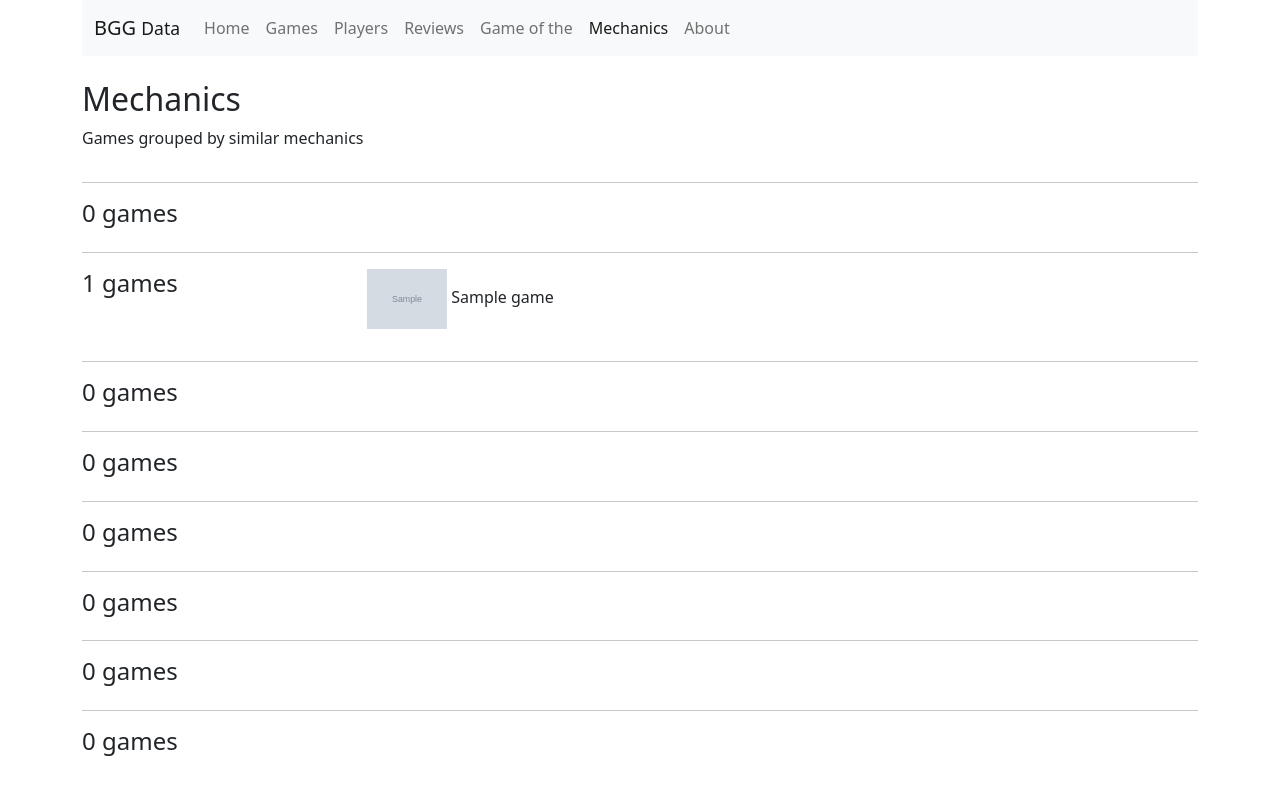
After one commit to Tjorriemorrie/bggd, a Django app: page /mechanics/ in a window 1280 px wide. The commit adds this page. Run offline with Django 3.2, Linux system fonts and the light colour scheme; tables that the repository leaves empty hold one stand-in row (values such as "Sample post"); grey boxes marked "Sample" are stand-in pictures; some libraries are stand-ins or nearby versions.

Commit message:
Added mechanics grouping

```diff
--- a/bgg/urls.py
+++ b/bgg/urls.py
@@ -30,4 +30,5 @@ urlpatterns = [
     path('players/<int:pk>', views.PlayerDetailView.as_view(), name='player_detail'),
     path('players/<int:pk>/predict', views.player_predict_view, name='player_predict'),
     path('reviews/', views.ReviewView.as_view(), name='reviews'),
+    path('mechanics/', views.mec_view, name='mec'),
 ]
--- a/main/management/commands/model_train.py
+++ b/main/management/commands/train_models.py
@@ -2,7 +2,7 @@ import logging
 
 from django.core.management import BaseCommand
 
-from main.recommendations import train_model
+from main.recommendations import train_rec_model, train_mec_model
 
 logger = logging.getLogger(__name__)
 
@@ -11,5 +11,6 @@ class Command(BaseCommand):
     help = 'Train surprise model on data'
 
     def handle(self, *args, **options):
-        train_model()
+        train_mec_model()
+        train_rec_model()
         logger.info(''.join(['='] * 50) + ' done ' + ''.join(['='] * 50))
--- a/main/models.py
+++ b/main/models.py
@@ -1,8 +1,9 @@
 from datetime import datetime
-from typing import Optional, List
+from typing import Optional, List, Union
 
 from django.core.validators import MinValueValidator, MaxValueValidator
 from django.db import models
+from django.db.models import QuerySet
 from django.utils.timezone import now
 
 from main.constants import WEIGHT_HEAVY, WEIGHT_MEDIUM, WEIGHT_LIGHT
@@ -80,6 +81,9 @@ class Game(models.Model):
 
     # hotness
     hotness = models.FloatField(null=True)  # update hotness cron
+
+    # similar
+    mechanic_cluster = models.IntegerField(null=True)
 
     created_at = models.DateTimeField(auto_now_add=True)
     updated_at = models.DateTimeField(auto_now=True)
@@ -282,7 +286,7 @@ class Award(models.Model):
     updated_at = models.DateTimeField(auto_now=True)
 
     def __str__(self) -> str:
-        return f'<Award {self.description} game={self.game}>'
+        return f'<Award {self.description} game={self.game} score={int(self.score)}>'
 
 
 class Rec(models.Model):
--- /dev/null
+++ b/main/templates/main/mec.html
@@ -0,0 +1,56 @@
+{% extends 'main/base.html' %}
+
+{% block title %}Mechanics - {{ block.super }}{% endblock %}
+
+{% block content %}
+  <div class="container">
+
+    {% include 'main/navbar.html' with nav='mec' %}
+
+    <br/>
+    <div class="row">
+      <div class="col">
+        <h2>Mechanics</h2>
+        <p>Games grouped by similar mechanics</p>
+      </div>
+    </div>
+
+    {% for i, data in grouped.items %}
+      <hr/>
+      <div class="row">
+        <div class="col-3">
+          <h4>{{ data.games|length }} games</h4>
+          <h5>
+            {% for n, i in data.mecs %}
+              {% if i > 2 %}
+                {{ i }}x {{ n }}<br/>
+              {% endif %}
+            {% endfor %}
+          </h5>
+        </div>
+        {# col3 #}
+
+        <div class="col-9">
+          <div class="row">
+            {% for game in data.games %}
+              <div class="col-6">
+                <p>
+                  <a href="{% url 'game_detail' game.id %}" class="text-reset text-decoration-none">
+                    <img class="round" height="60px" src="{{ game.img }}"/>
+                    {{ game.name }}
+                  </a></p>
+              </div>
+              {% if forloop.counter|divisibleby:2 %}
+                </div>
+                <div class="row">
+              {% endif %}
+            {% endfor %}
+            </div>
+        </div>
+        {# col9 #}
+
+      </div>{# row #}
+    {% endfor %}
+
+  </div>{# container #}
+{% endblock %}
--- a/main/templates/main/navbar.html
+++ b/main/templates/main/navbar.html
@@ -20,6 +20,9 @@
         </li>
         <li class="nav-item">
           <a class="nav-link {% if nav == 'got' %}active{% endif %}" href="{% url 'got' %}">Game of the</a>
+        </li>
+        <li class="nav-item">
+          <a class="nav-link {% if nav == 'mec' %}active{% endif %}" href="{% url 'mec' %}">Mechanics</a>
         </li>
         <li class="nav-item">
           <a class="nav-link {% if nav == 'about' %}active{% endif %}" href="{% url 'about' %}">About</a>
--- a/main/views.py
+++ b/main/views.py
@@ -1,4 +1,5 @@
 import logging
+from collections import Counter
 from datetime import timedelta, datetime
 from operator import attrgetter
 
@@ -276,3 +277,27 @@ class ReviewView(TemplateView, CachedDispatch):
         data['graph_day'] = fig_day.to_html(full_html=False)
 
         return data
+
+
+def mec_view(request):
+    ctx = cache.get('mec_view')
+    if not ctx:
+        grouped = dict()
+        for i in range(8):
+            games = Game.objects.filter(mechanic_cluster=i).order_by('-hotness').all()
+            mechanics = [m.name for g in games for m in g.mechanics.all()]
+            counter = Counter(mechanics)
+            total = sum(counter.values())
+            mecs = []
+            for mec_name, mec_cnt in counter.most_common(100):
+                if sum(v for _, v in mecs) < total * 0.50:
+                    mecs.append((mec_name, mec_cnt))
+            grouped[i] = {
+                'games': games,
+                'mecs': mecs,
+            }
+        ctx = {
+            'grouped': grouped,
+        }
+        cache.set('mec_view', ctx)
+    return render(request, 'main/mec.html', context=ctx)
--- a/requirements.txt
+++ b/requirements.txt
@@ -9,3 +9,4 @@ scikit-surprise==1.1.1
 sortedcontainers==2.4.0
 plotly==5.2.1
 fabric==2.6.0
+scikit-learn==1.0.1
```
Also changed, not shown: main/admin.py (+9 -2 lines), main/recommendations.py (+49 -10 lines), main/templates/main/game_detail.html (+5 -5 lines), main/migrations/0027_auto_20211025_1416.py (added), 1 other file.
